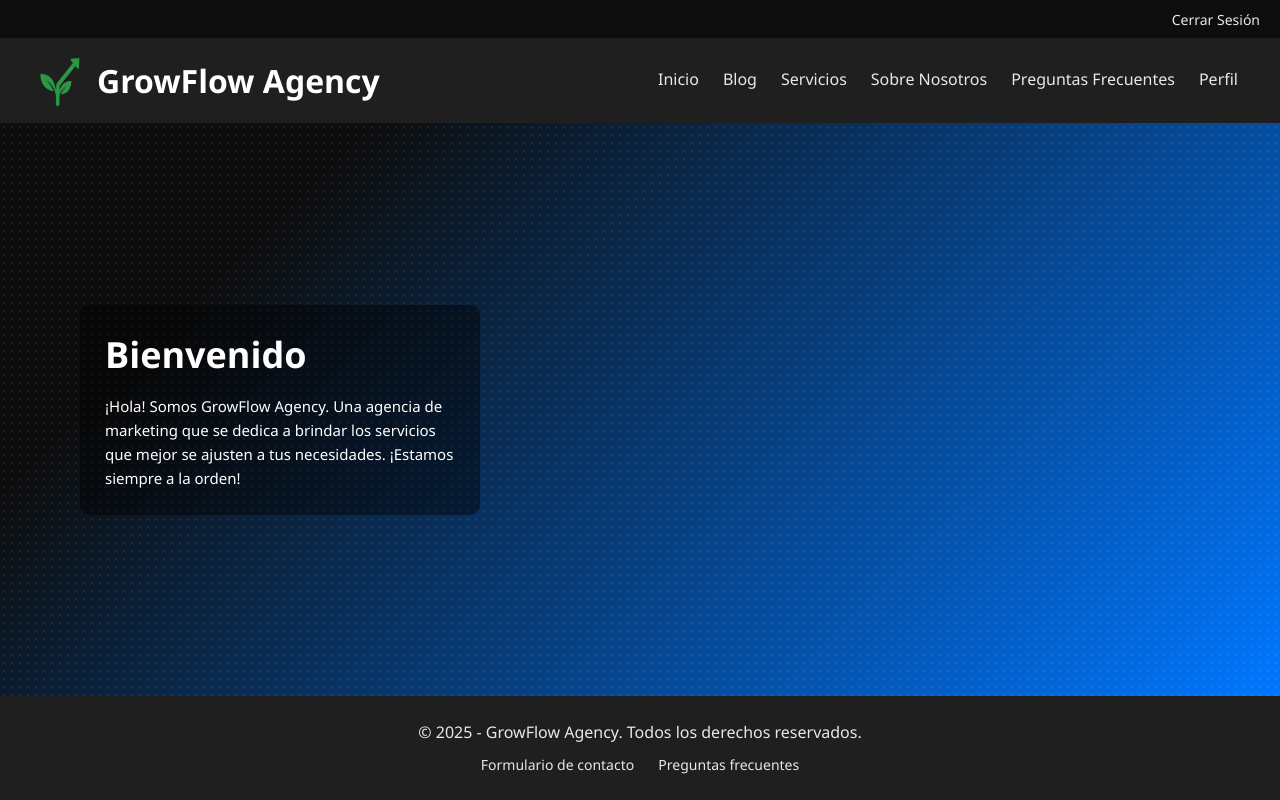
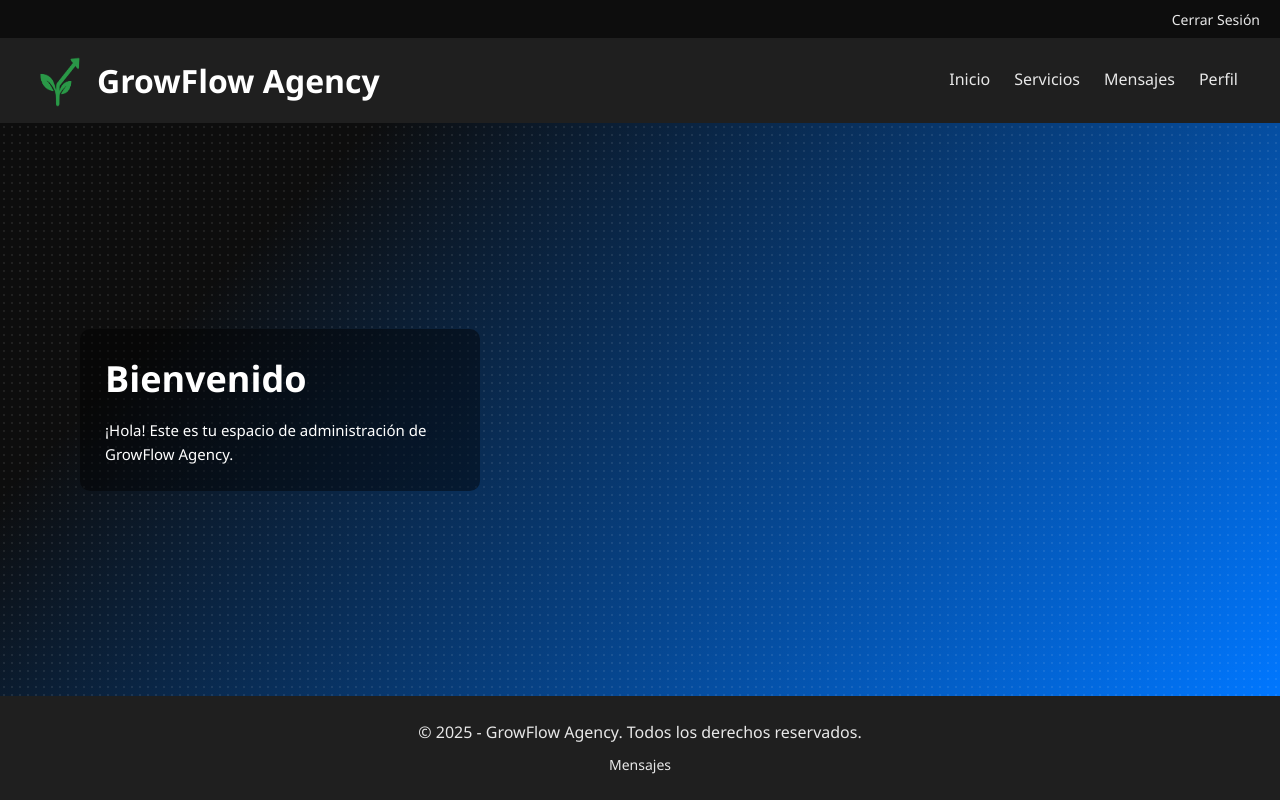
Before and after one commit to Shack66/GrowFlow-Agency, a PHP site: page /admin-index.php in a window 1280 px wide. Run offline with PHP 8.4, Linux system fonts and the light colour scheme.

Commit message:
mensajes

```diff
--- a/admin-index.php
+++ b/admin-index.php
@@ -26,10 +26,8 @@
 
         <nav class="main-nav">
             <a href="admin-index.php">Inicio</a>
-            <a href="admin-blog.php">Blog</a>
             <a href="admin-servicios.php">Servicios</a>
-            <a href="admin-nosotros.php">Sobre Nosotros</a>
-            <a href="admin-preguntas-frecuentes.php">Preguntas Frecuentes</a>
+            <a href="admin-mensajes.php">Mensajes</a>
             <a href="admin-perfil.php">Perfil</a>
         </nav>
     </header>
@@ -40,8 +38,7 @@
         <div class="hero-text">
             <h2>Bienvenido</h2>
             <p>
-                ¡Hola! Somos GrowFlow Agency. Una agencia de marketing que se dedica a brindar los servicios que mejor se ajusten a tus necesidades.
-                ¡Estamos siempre a la orden!
+                ¡Hola! Este es tu espacio de administración de GrowFlow Agency.
             </p>
         </div>
     </section>
@@ -50,8 +47,7 @@
     <footer>
         <p>© 2025 - GrowFlow Agency. Todos los derechos reservados.</p>
         <div class="footer-links">
-            <a href="admin-form-contacto.php">Formulario de contacto</a>
-            <a href="admin-preguntas-frecuentes.php">Preguntas frecuentes</a>
+            <a href="admin-mensajes.php">Mensajes</a>
         </div>
     </footer>
 
```
